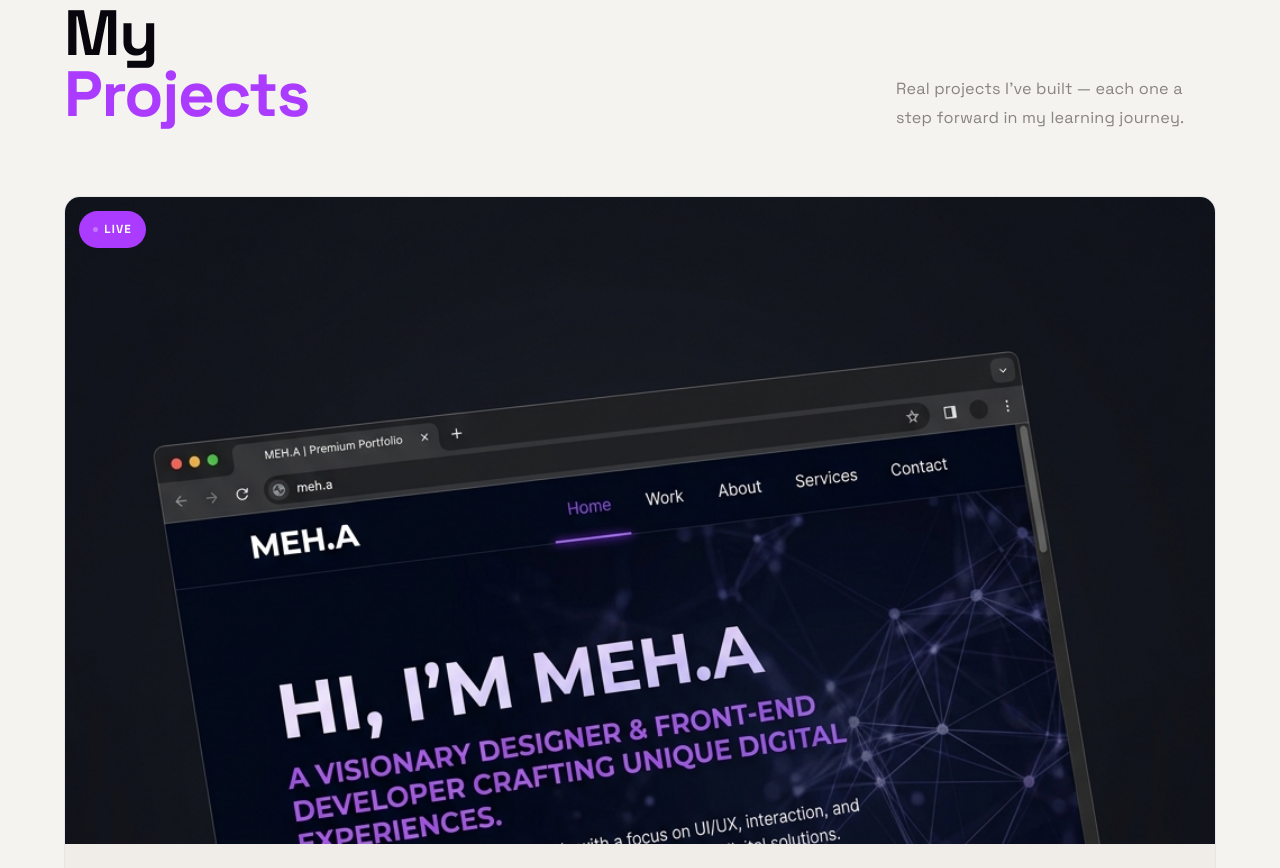
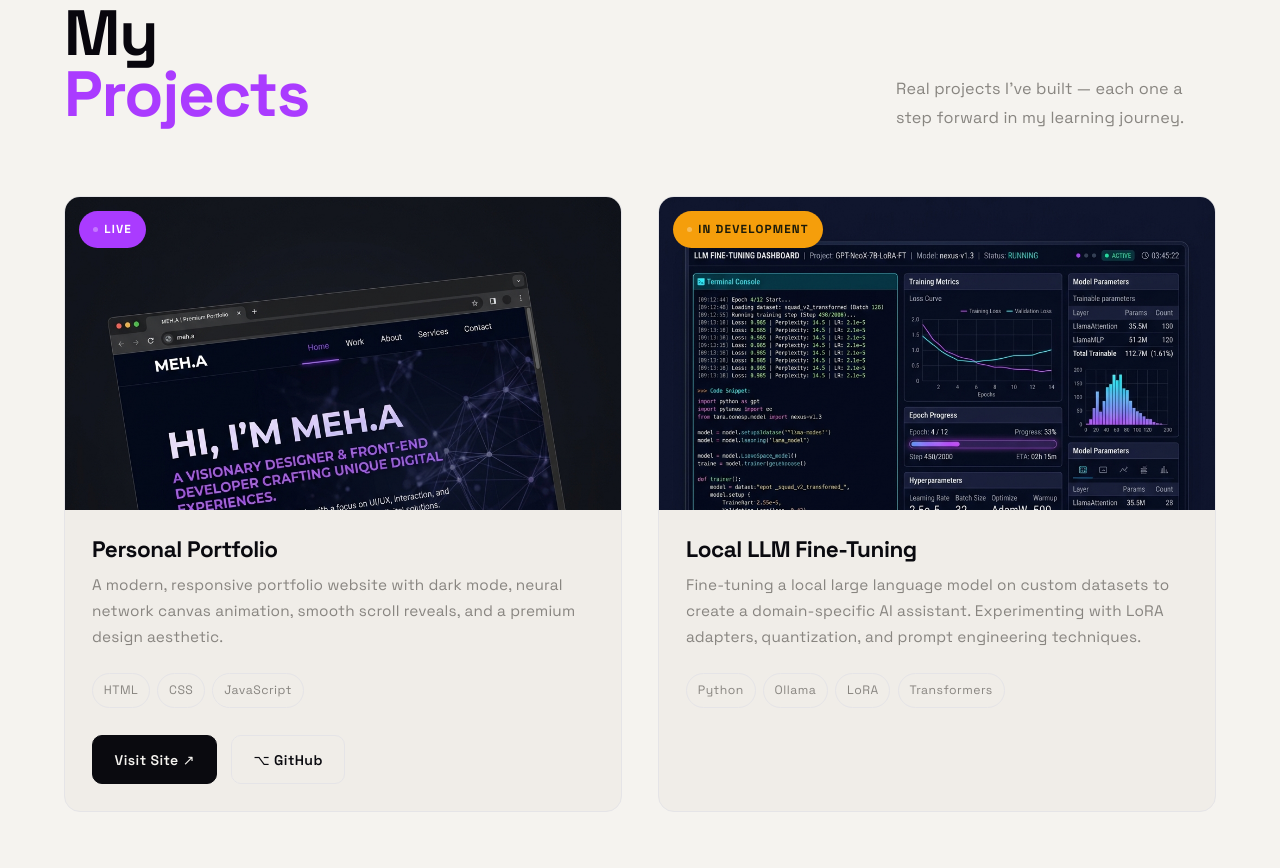
Before and after one commit to Md-Ehthisham/portfolio-new, a website built with Vite: page index.html in a window 1280 px wide. Shown: the part 2550-3418 px from the top of the page. Built offline with nearby package versions, Linux system fonts and the light colour scheme; a web font is replaced by a local one.

Commit message:
Updated portfolio

```diff
--- a/index.html
+++ b/index.html
@@ -1452,7 +1452,7 @@
 
     .showcase-grid {
       display: grid;
-      grid-template-columns: repeat(auto-fit, minmax(340px, 1fr));
+      grid-template-columns: repeat(2, 1fr);
       gap: 2rem;
     }
 
@@ -1520,6 +1520,11 @@
       animation: livepulse 1.5s ease-in-out infinite;
     }
 
+    .showcase-badge.dev {
+      background: #f59e0b;
+      color: #1a1a0a;
+    }
+
     .showcase-body {
       padding: 1.5rem;
       display: flex;
@@ -1646,7 +1651,7 @@
       background: rgba(255, 255, 255, 0.06);
     }
 
-    @media(max-width: 500px) {
+    @media(max-width: 700px) {
       .showcase-grid {
         grid-template-columns: 1fr;
       }
@@ -2249,25 +2254,23 @@
           </div>
         </div>
 
-        <!-- Add more project cards here -->
-        <!--
+        <!-- LLM Fine-Tuning Card -->
         <div class="showcase-card reveal d1">
           <div class="showcase-img-wrap">
-            <img src="your-image.png" alt="Project Name" class="showcase-img">
+            <span class="showcase-badge dev">In Development</span>
+            <img src="public/llm-finetuning.png" alt="LLM Fine-Tuning Project" class="showcase-img">
           </div>
           <div class="showcase-body">
-            <h3 class="showcase-title">Project Name</h3>
-            <p class="showcase-desc">Project description goes here.</p>
+            <h3 class="showcase-title">Local LLM Fine-Tuning</h3>
+            <p class="showcase-desc">Fine-tuning a local large language model on custom datasets to create a domain-specific AI assistant. Experimenting with LoRA adapters, quantization, and prompt engineering techniques.</p>
             <div class="showcase-tech">
-              <span>Tech 1</span><span>Tech 2</span>
+              <span>Python</span><span>Ollama</span><span>LoRA</span><span>Transformers</span>
             </div>
-            <div class="showcase-actions">
-              <a href="#" target="_blank" class="showcase-btn primary">Visit Site ↗</a>
-              <a href="#" target="_blank" class="showcase-btn secondary">⌥ GitHub</a>
-            </div>
+            <!-- <div class="showcase-actions">
+              <a href="https://github.com/Md-Ehthisham" target="_blank" class="showcase-btn secondary">⌥ GitHub</a>
+            </div> -->
           </div>
         </div>
-        -->
 
       </div>
     </div>
@@ -2332,7 +2335,7 @@
           <div class="cl-label"><span class="cl-type">GitHub</span><span class="cl-value">See my code</span></div>
           <span class="cl-icon">⌥</span>
         </a>
-        <a href="#" class="contact-link">
+        <a href="/src/documents/Ehthisham_Resume.pdf" class="contact-link">
           <div class="cl-label"><span class="cl-type">Resume</span><span class="cl-value">Download CV</span></div>
           <span class="cl-icon">↓</span>
         </a>
```
Also changed, not shown: public/llm-finetuning.png (added), 1 other file.
